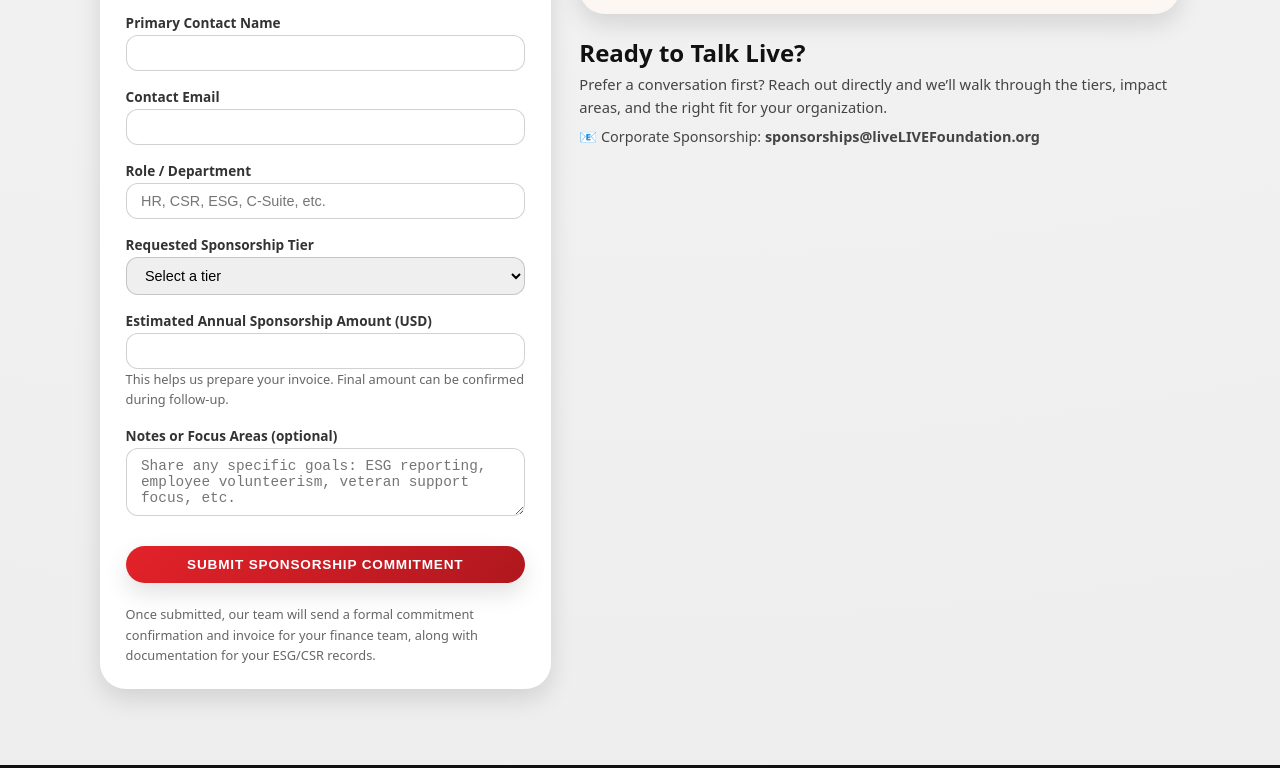
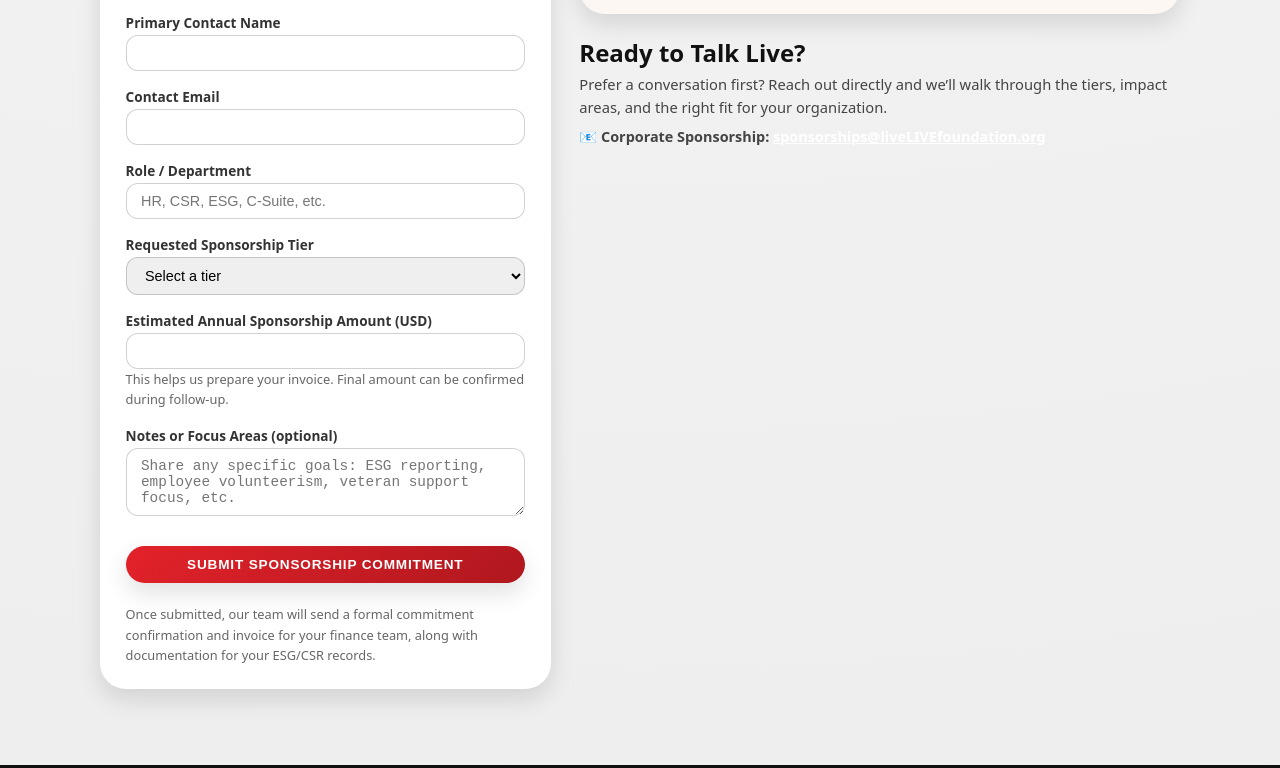
Before and after one commit to mendyturner/livelive_sponsorship, a plain HTML site: page index.html in a window 1280 px wide. Shown: the part 2731-3499 px from the top of the page. Drawn offline with Linux system fonts and the light colour scheme.

Commit message:
Update corporate sponsorship email link in HTML

```diff
--- a/index.html
+++ b/index.html
@@ -735,7 +735,9 @@
               impact areas, and the right fit for your organization.
             </p>
             <p style="font-size: 0.9rem; color: #444; margin-top: 0.35rem;">
-              📧 Corporate Sponsorship: <strong>sponsorships@liveLIVEFoundation.org</strong>
+               <strong>📧 Corporate Sponsorship: <a href="mailto:sponsorships@liveLIVEfoundation.org" style="color:#fff; text-decoration:underline;">
+          sponsorships@liveLIVEfoundation.org
+        </a></strong>
             </p>
           </div>
         </div>
```
